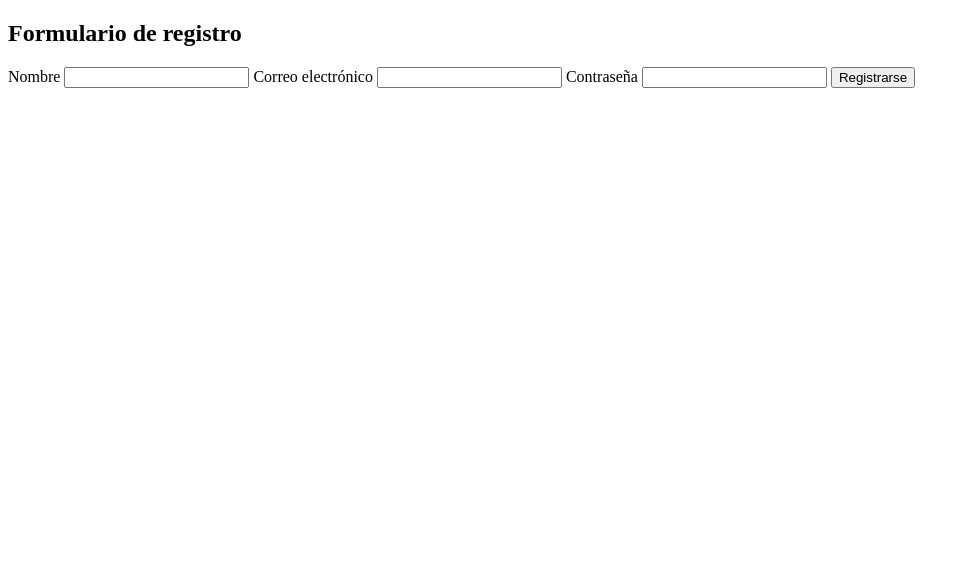
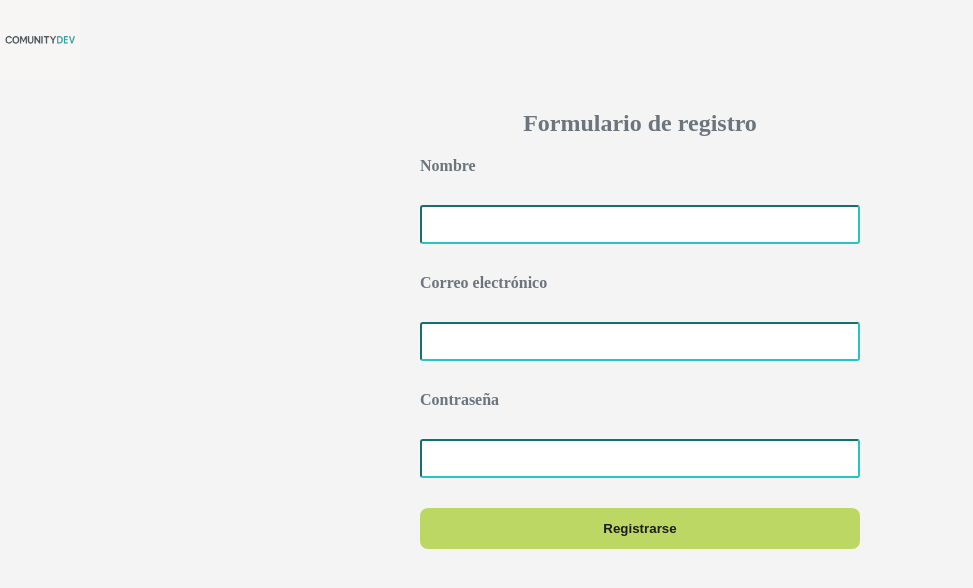
Before and after one commit to Pau0423/proyecto-coder-, a plain HTML site: page formulario.html in a window 1280 px wide. Shown: the whole page, without its empty margins (0-973 px from the left). Drawn offline with Linux system fonts and the light colour scheme.

Commit message:
Actualizo contenido con nuevos cambios

```diff
--- a/formulario.html
+++ b/formulario.html
@@ -4,12 +4,21 @@
     <meta charset="UTF-8" />
     <meta name="viewport" content="width=device-width, initial-scale=1.0" />
     <title>Registro</title>
-    <link rel="stylesheet" href="styles.css" />
+    <link rel="stylesheet" href="style.css" />
   </head>
   <body>
+    <header class="header">
+      <img
+        class="img-fluid"
+        src="images/ChatGPT Image 4 may 2025, 19_29_36.png"
+        alt="ComunityDev logo"
+      />
+    </header>
+    <main class="main">
       <div class="formulario-registro">
-      <h2>Formulario de registro</h2>
-      <form action="paau0423@gmail.com" method="post">
+        <h2 class="title">Formulario de registro</h2>
+
+        <form action="paau0423@gmail.com" method="post" class="items">
           <label for="name">Nombre</label>
           <input type="text" id="nombre" name="nombre" required />
 
@@ -22,5 +31,6 @@
           <button type="submit">Registrarse</button>
         </form>
       </div>
+    </main>
   </body>
 </html>
--- a/style.css
+++ b/style.css
@@ -1 +1,67 @@
-@media (max-width: 768px);
+* {
+  margin: 0;
+  padding: 0;
+  box-sizing: border-box;
+}
+
+body {
+  background-color: #f4f4f4;
+}
+.header {
+  background-color: #f4f4f4;
+  width: 100%;
+  display: flex;
+  align-items: center;
+}
+
+.img-fluid {
+  display: block;
+  width: 80px;
+}
+.main {
+  display: flex;
+  justify-content: center;
+  align-items: center;
+}
+.formulario-registro {
+  padding: 30px;
+  border-radius: 12px;
+  width: 500px;
+  height: 500px;
+}
+
+.title {
+  display: flex;
+  justify-content: center;
+  align-items: center;
+  margin-bottom: 20px;
+  font-size: 24px;
+  font-weight: bold;
+  color: #6c757d;
+}
+
+.items {
+  display: flex;
+  flex-direction: column;
+  gap: 30px;
+}
+
+.items button {
+  padding: 0.8rem;
+  background-color: #bcd763;
+  border: none;
+  border-radius: 8px;
+  color: #1d1d1d;
+  font-weight: bold;
+  cursor: pointer;
+}
+
+.items label {
+  color: #6c757d;
+  font-weight: bold;
+}
+.items input {
+  border-radius: 3px;
+  padding: 10px;
+  border-color: #28c3c3;
+}
```
Also changed, not shown: index.html (+7 -6 lines). Lines whose indentation alone changed are shown as unchanged.
